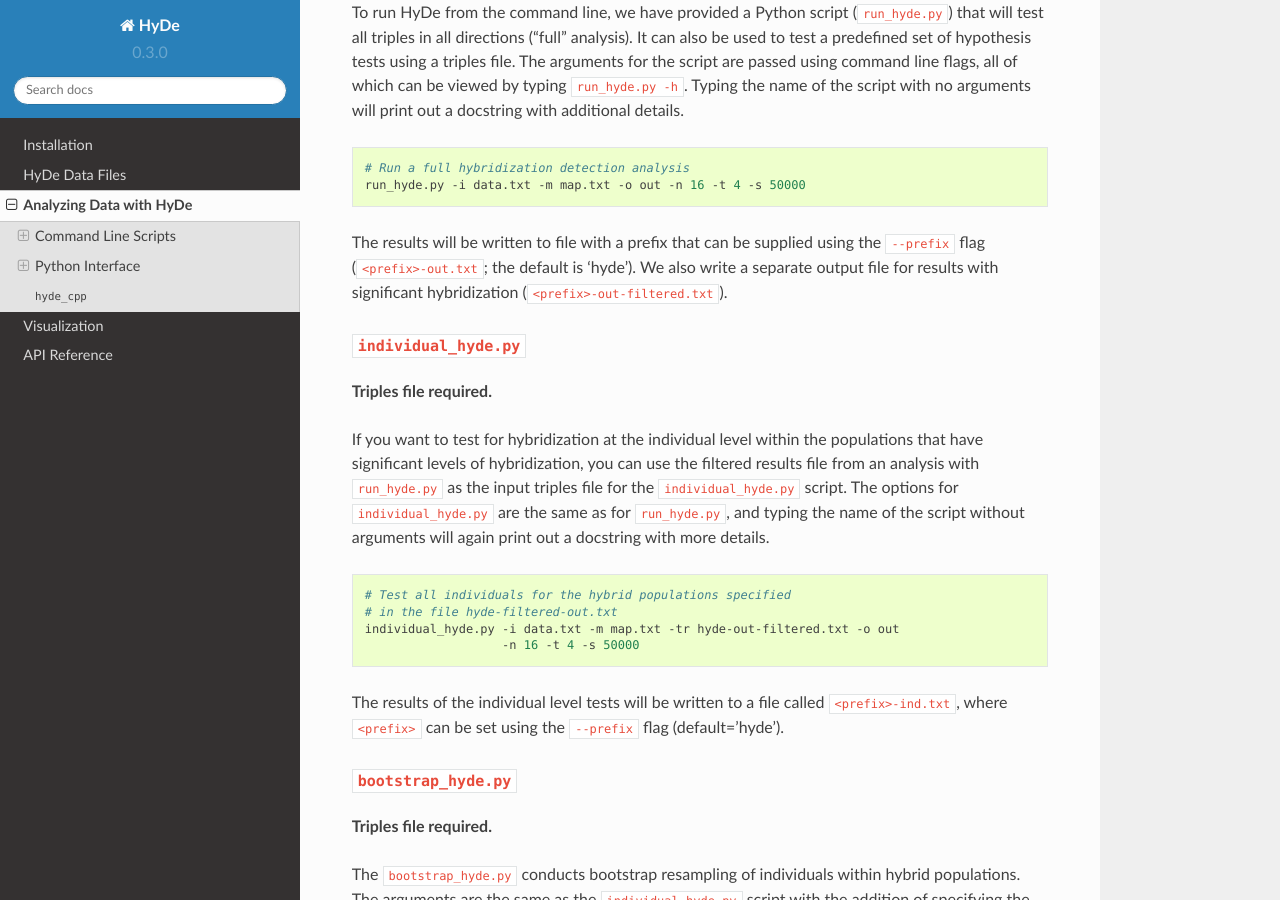
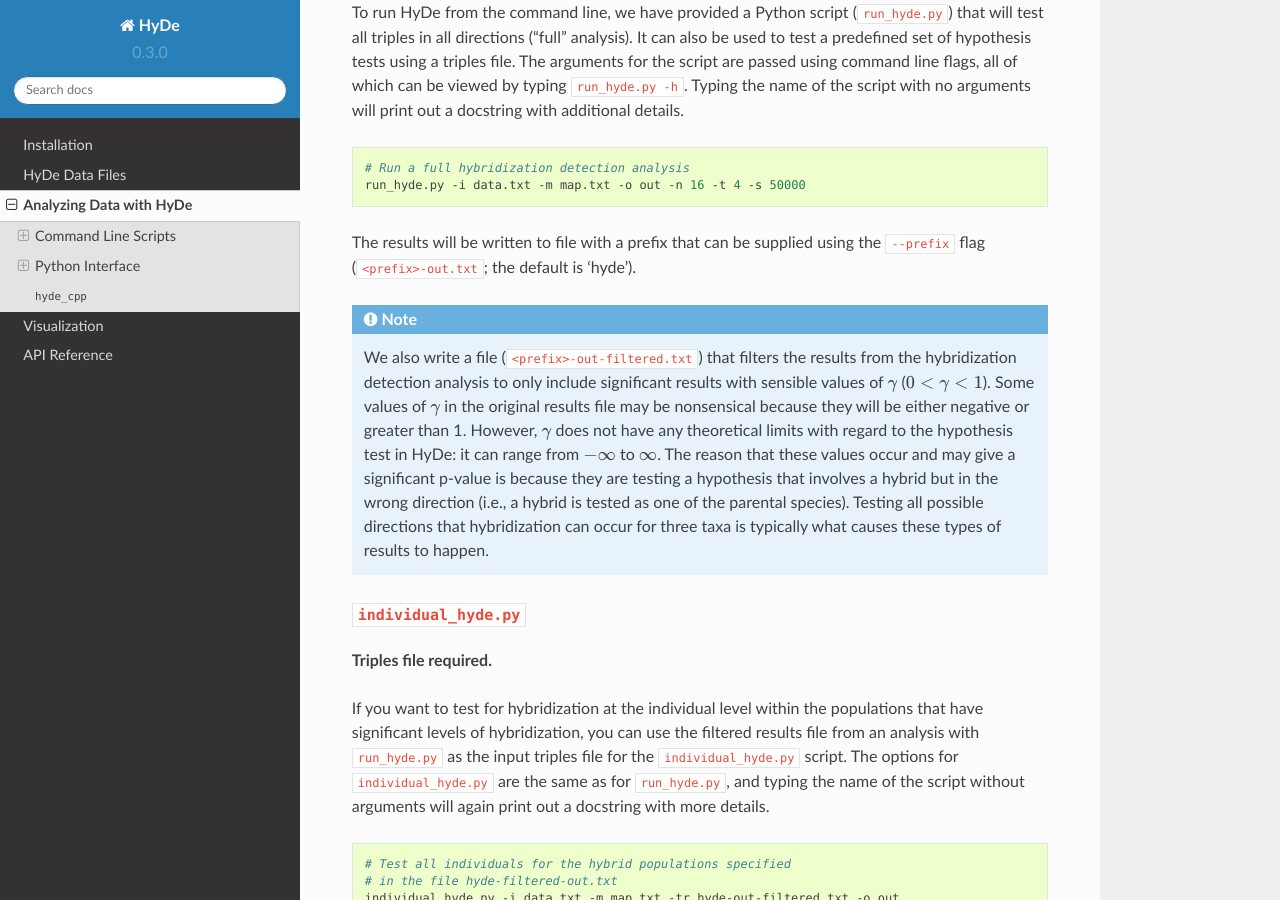
Before and after one commit to pblischak/HyDe, a Sphinx documentation site: the page built from docs/analyze.rst, in a window 1280 px wide and 900 px high, scrolled down 518 px. Built offline with Sphinx 7.4.7 and the Read the Docs theme 2.0.0, drawn with Linux system fonts in a browser that asks for light colours.

Commit message:
adding note about gamma values to docs

```diff
--- a/docs/analyze.rst
+++ b/docs/analyze.rst
@@ -37,8 +37,18 @@ out a docstring with additional details.
 
 The results will be written to file with a prefix that can be supplied
 using the ``--prefix`` flag (``<prefix>-out.txt``; the default is 'hyde').
-We also write a separate output file for results with significant hybridization
-(``<prefix>-out-filtered.txt``).
+
+.. note:: We also write a file (``<prefix>-out-filtered.txt``) that filters
+  the results from the hybridization detection
+  analysis to only include significant results with sensible values of :math:`\gamma`
+  (:math:`0 < \gamma < 1`). Some values of :math:`\gamma` in the original results
+  file may be nonsensical because they will be either negative or greater than 1. However,
+  :math:`\gamma` does not have any theoretical limits with regard to the hypothesis test in HyDe:
+  it can range from :math:`-\infty` to :math:`\infty`. The reason that these values occur and may
+  give a significant p-value is because they are testing a hypothesis that involves a hybrid but
+  in the wrong direction (i.e., a hybrid is tested as one of the parental species). Testing all possible
+  directions that hybridization can occur for three taxa is typically what causes these types of results to happen.
+
 
 ``individual_hyde.py``
 ^^^^^^^^^^^^^^^^^^^^^^
```
